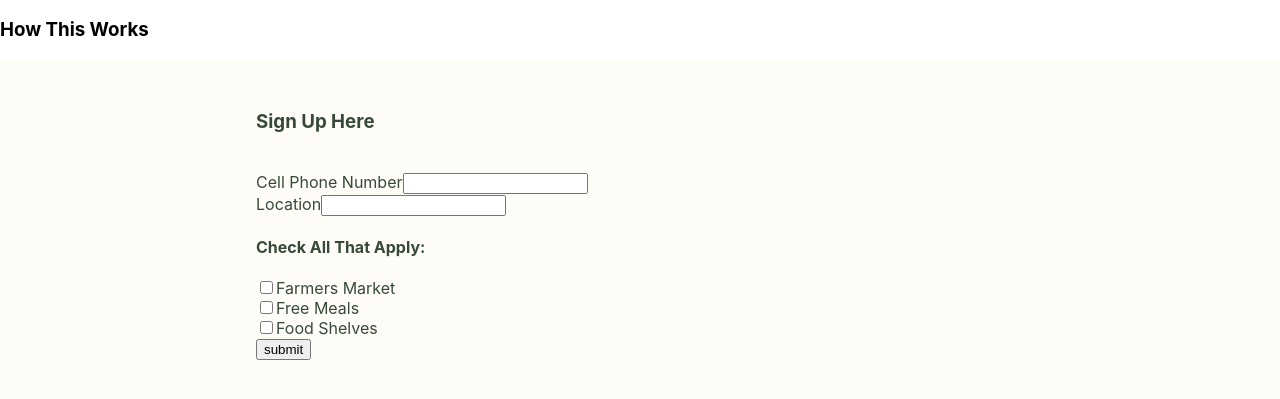
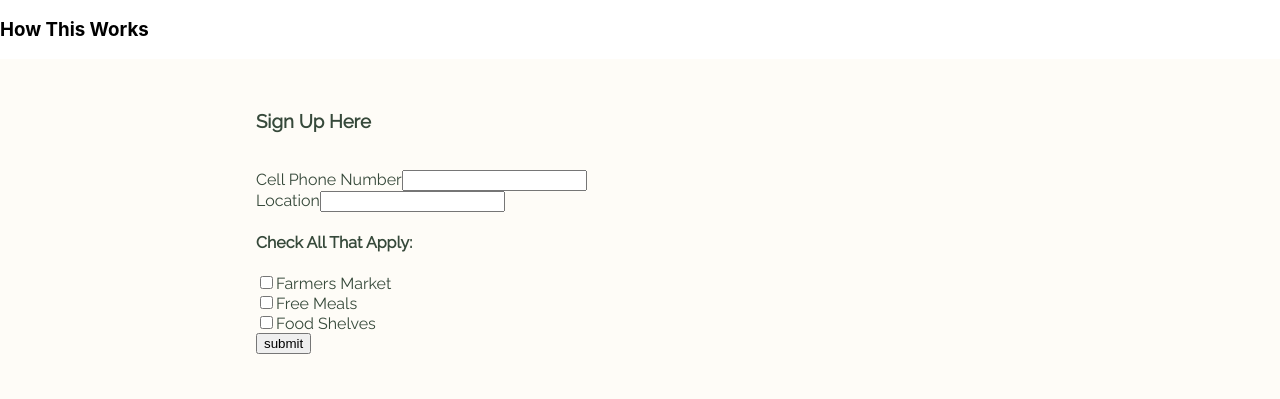
Before and after one commit to katekuehl/MobileMarketAlerts, a React (Create React App) app in the folder mobile-market-alerts/: page / in a window 1280 px wide. Shown: the part 141-540 px from the top of the page. Built offline with nearby package versions, Linux system fonts and the light colour scheme.

Commit message:
Added Raleway font to src

```diff
--- a/mobile-market-alerts/src/components/Form/Form.css
+++ b/mobile-market-alerts/src/components/Form/Form.css
@@ -2,4 +2,5 @@
   background-color: #FEFCF7;
   color: #36493A;
   padding: 2em 20% 4em;
+  font-family: Raleway;
 }
--- a/mobile-market-alerts/src/index.css
+++ b/mobile-market-alerts/src/index.css
@@ -11,3 +11,10 @@ code {
   font-family: source-code-pro, Menlo, Monaco, Consolas, 'Courier New',
     monospace;
 }
+
+@font-face {
+  font-family: "Raleway";
+  src: local("Raleway"),
+    url("./fonts/Raleway-Regular.ttf") format("truetype");
+  font-weight: normal;
+}
--- a/mobile-market-alerts/src/index.js
+++ b/mobile-market-alerts/src/index.js
@@ -3,6 +3,7 @@ import ReactDOM from 'react-dom';
 import './index.css';
 import App from './App';
 import reportWebVitals from './reportWebVitals';
+
 
 ReactDOM.render(
   <React.StrictMode>
```
Also changed, not shown: mobile-market-alerts/src/fonts/Raleway-Regular.ttf (added).
